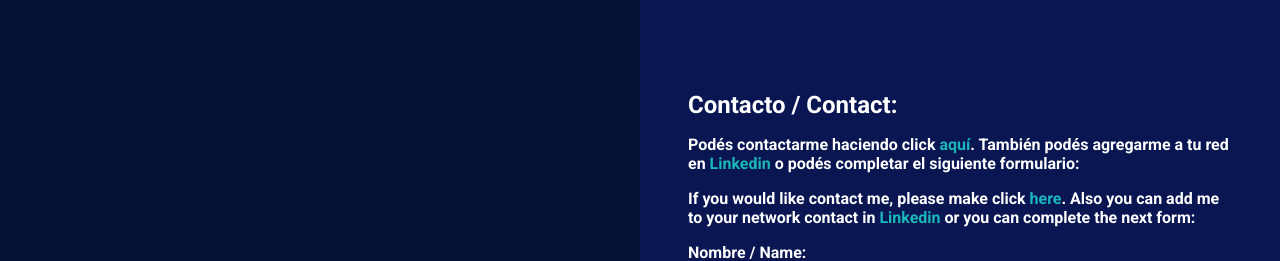
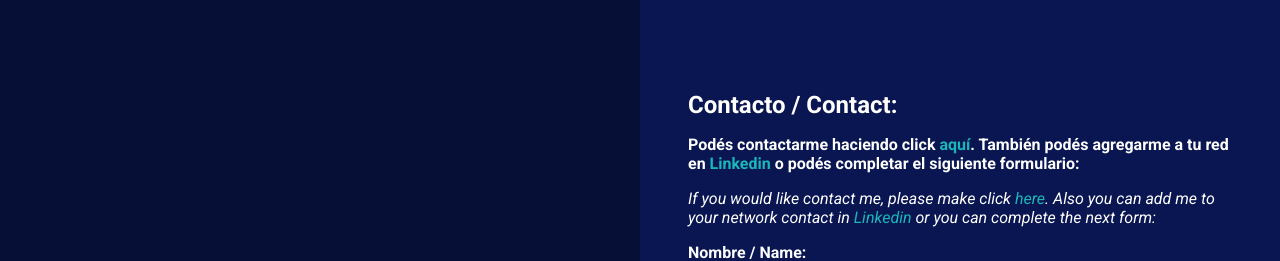
Before and after one commit to matiasal55/matiasal55.github.io, a React (Create React App) app: page /contact in a window 1280 px wide. Shown: the top 261 px of the page. Built offline with nearby package versions, Linux system fonts and the light colour scheme; no server answers.

Commit message:
Cambio de formato para txt en ingles

```diff
--- a/src/pages/About.js
+++ b/src/pages/About.js
@@ -19,7 +19,7 @@ const About = () => {
                     terceros.
                 </p>
             </div>
-            <div className='information'>
+            <div className='information eng'>
                 <h2>About</h2>
                 <p>Hi! I'm Matias. I'm 30 years old and I'm from Buenos Aires, Argentina.</p>
                 <p>I specialize in MERN Stack and I have middle knowledge and work done with Java and PHP.</p>
--- a/src/pages/Contact.js
+++ b/src/pages/Contact.js
@@ -11,10 +11,12 @@ const Contact = () => {
                     Podés contactarme haciendo click <a href='mailto:mati.alarcon55@gmail.com'>aquí</a>. También podés agregarme a tu red en
                     <a href='https://www.linkedin.com/in/matiasalarcon'> Linkedin</a> o podés completar el siguiente formulario:
                 </p>
-                <p>
-                    If you would like contact me, please make click <a href='mailto:mati.alarcon55@gmail.com'>here</a>. Also you can add me to your network
-                    contact in <a href='https://www.linkedin.com/in/matiasalarcon'>Linkedin</a> or you can complete the next form:
-                </p>
+                <div className='eng'>
+                    <p>
+                        If you would like contact me, please make click <a href='mailto:mati.alarcon55@gmail.com'>here</a>. Also you can add me to your network
+                        contact in <a href='https://www.linkedin.com/in/matiasalarcon'>Linkedin</a> or you can complete the next form:
+                    </p>
+                </div>
                 <Form />
             </div>
         </Content>
--- a/src/styles/Main.scss
+++ b/src/styles/Main.scss
@@ -1,4 +1,4 @@
-@import url('https://fonts.googleapis.com/css2?family=Roboto:wght@700&display=swap');
+@import url('https://fonts.googleapis.com/css2?family=Roboto:ital,wght@0,700;1,400&display=swap');
 
 * {
     margin: 0;
@@ -16,6 +16,10 @@ a {
     width: 100%;
 }
 
+.eng > * {
+    font-style: italic;
+}
+
 @media only screen and (max-width: 640px) {
     .main {
         display: flex;
```
